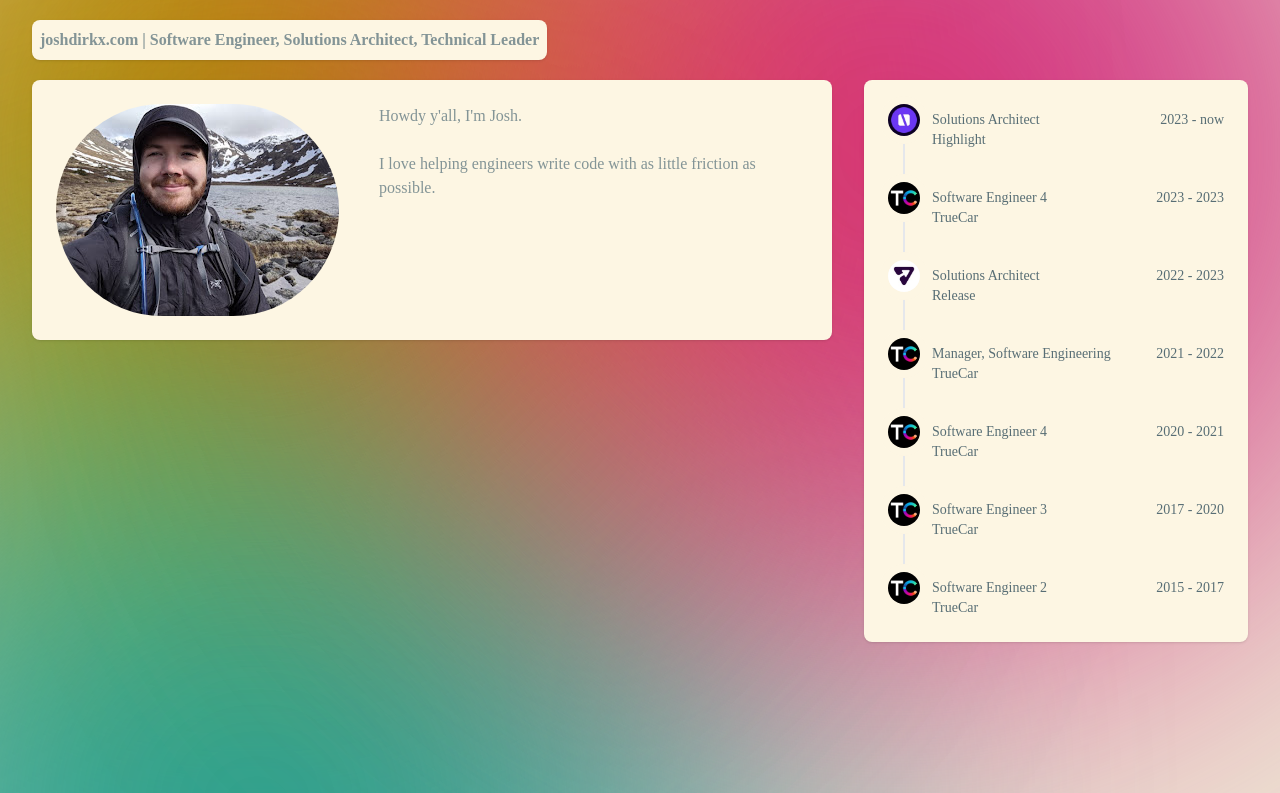
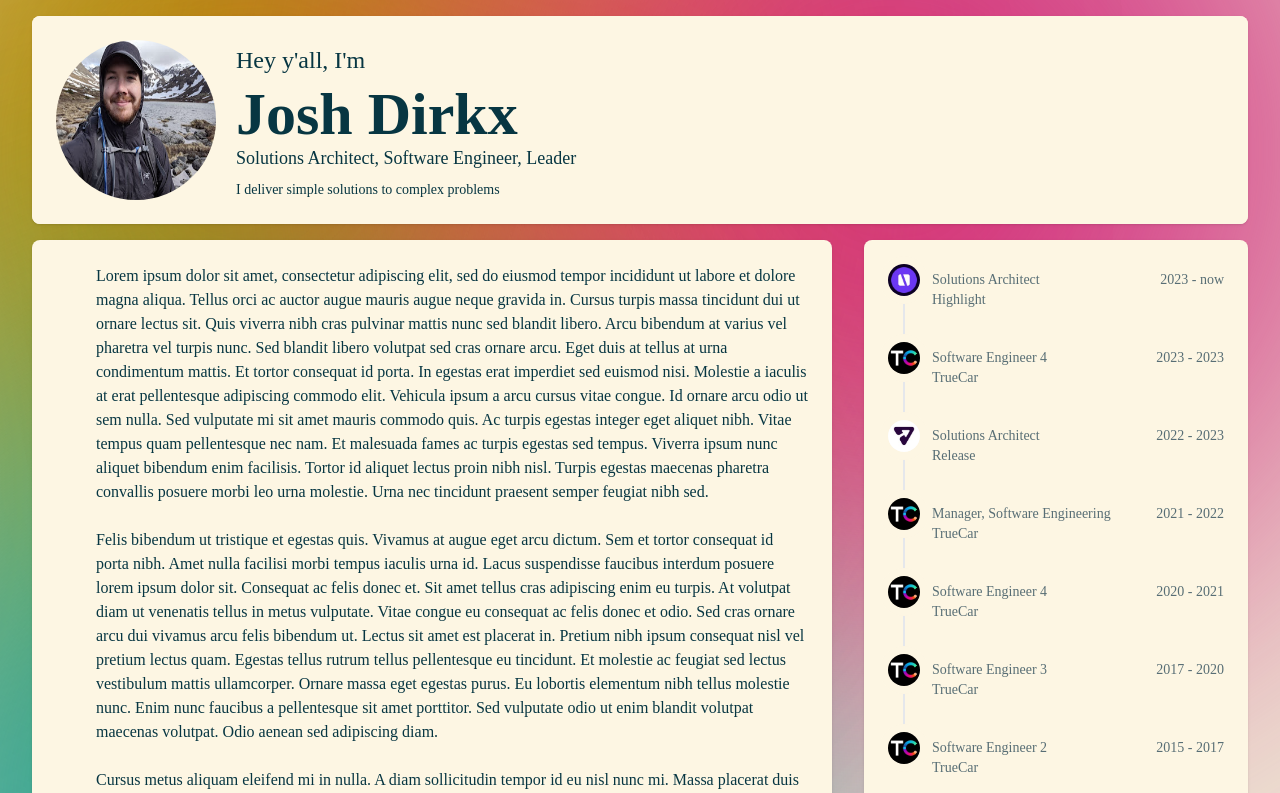
Before and after one commit to joshdirkx/personal-website, a React (Create React App) app in the folder frontend/: page / in a window 1280 px wide. Shown: the top 793 px of the page. Built offline with nearby package versions, Linux system fonts and the light colour scheme.

Commit message:
new header

```diff
--- /dev/null
+++ b/frontend/src/components/Header.tsx
@@ -0,0 +1,38 @@
+import Headshot from "../images/headshot.png";
+
+export default function Header() {
+  return (
+    <div className="overflow-hidden rounded-lg bg-solarized-base3 shadow mt-4 mb-4">
+      <h2 className="sr-only" id="profile-overview-title">
+        Profile Overview
+      </h2>
+      <div className="bg-solarized-base3 p-6">
+        <div className="sm:flex sm:items-center sm:justify-between">
+          <div className="sm:flex sm:space-x-5">
+            <div className="flex-shrink-0">
+              <img
+                className="mx-auto h-40 w-40 rounded-full"
+                src={Headshot}
+                alt=""
+              />
+            </div>
+            <div className="mt-4 text-center sm:mt-0 sm:pt-1 sm:text-left">
+              <p className="text-2xl font-medium text-solarized-base02">
+                Hey y'all, I'm
+              </p>
+              <p className="text-6xl font-bold text-solarized-base02 pt-2">
+                Josh Dirkx
+              </p>
+              <p className="text-lg font-medium text-solarized-base02">
+                Solutions Architect, Software Engineer, Leader
+              </p>
+              <p className="text-sm font-medium text-solarized-base02 pt-2">
+                I deliver simple solutions to complex problems
+              </p>
+            </div>
+          </div>
+        </div>
+      </div>
+    </div>
+  );
+}
--- a/frontend/src/components/Layout.tsx
+++ b/frontend/src/components/Layout.tsx
@@ -1,12 +1,16 @@
-import { Popover } from '@headlessui/react'
-import Background from './Background'
-import WorkHistory from './WorkHistory'
-import Headshot from '../images/headshot.png'
+import { Popover } from "@headlessui/react";
+import Background from "./Background";
+import WorkHistory from "./WorkHistory";
+// import ArticleList from "./ArticleList";
+import Header from "./Header";
+// const navigation = [
+//   { name: "About", href: "#", current: true },
+//   { name: "Articles", href: "#", current: false },
+// ];
 
-// const navigation = [
-//   // { name: 'About', href: '#', current: true },
-//   // { name: 'Articles', href: '#', current: false },
-// ]
+function classNames(...classes: any[]) {
+  return classes.filter(Boolean).join(" ");
+}
 
 export default function Layout() {
   return (
@@ -16,12 +20,7 @@ export default function Layout() {
           {({ open }) => (
             <>
               <div className="mx-auto max-w-3xl px-4 sm:px-6 lg:max-w-7xl lg:px-8">
-                <div className="relative flex items-center justify-center py-5 lg:justify-between">
-                  <div className="absolute left-0 flex-shrink-0 lg:static text-solarized-base0 bg-solarized-base3 rounded-lg p-2 shadow font-bold">
-                    joshdirkx.com | Software Engineer, Solutions Architect, Technical Leader
-                  </div>
-                </div>
-                {/*<Header />*/}
+                <Header />
                 {/*<div className="hidden border-t border-white border-opacity-20 py-5 lg:block">*/}
                 {/*  <div className="grid grid-cols-3 items-center gap-8">*/}
                 {/*    <div className="col-span-2">*/}
@@ -31,10 +30,10 @@ export default function Layout() {
                 {/*            key={item.name}*/}
                 {/*            href={item.href}*/}
                 {/*            className={classNames(*/}
-                {/*              item.current ? 'text-white' : 'text-indigo-100',*/}
-                {/*              'rounded-md bg-white bg-opacity-0 px-3 py-2 text-sm font-medium hover:bg-opacity-10'*/}
+                {/*              item.current ? "text-white" : "text-indigo-100",*/}
+                {/*              "rounded-md bg-white bg-opacity-0 px-3 py-2 text-sm font-medium hover:bg-opacity-10",*/}
                 {/*            )}*/}
-                {/*            aria-current={item.current ? 'page' : undefined}*/}
+                {/*            aria-current={item.current ? "page" : undefined}*/}
                 {/*          >*/}
                 {/*            {item.name}*/}
                 {/*          </a>*/}
@@ -59,17 +58,104 @@ export default function Layout() {
                   </h2>
                   <div className="overflow-hidden rounded-lg bg-solarized-base3 shadow">
                     <div className="p-6">
-                        <div className="flex">
-                          <img
-                            src={Headshot}
-                            className="object-contain rounded-full flex items-center justify-center"
-                            alt="headshot"
-                          />
-                          <div className="pb-4 pl-10 text-solarized-base0">
-                            Howdy y'all, I'm Josh.<br /><br />
-                            I love helping engineers write code with as little friction as possible.
-                          </div>
+                      <div className="flex">
+                        <div className="pb-4 pl-10 text-solarized-base02">
+                          Lorem ipsum dolor sit amet, consectetur adipiscing
+                          elit, sed do eiusmod tempor incididunt ut labore et
+                          dolore magna aliqua. Tellus orci ac auctor augue
+                          mauris augue neque gravida in. Cursus turpis massa
+                          tincidunt dui ut ornare lectus sit. Quis viverra nibh
+                          cras pulvinar mattis nunc sed blandit libero. Arcu
+                          bibendum at varius vel pharetra vel turpis nunc. Sed
+                          blandit libero volutpat sed cras ornare arcu. Eget
+                          duis at tellus at urna condimentum mattis. Et tortor
+                          consequat id porta. In egestas erat imperdiet sed
+                          euismod nisi. Molestie a iaculis at erat pellentesque
+                          adipiscing commodo elit. Vehicula ipsum a arcu cursus
+                          vitae congue. Id ornare arcu odio ut sem nulla. Sed
+                          vulputate mi sit amet mauris commodo quis. Ac turpis
+                          egestas integer eget aliquet nibh. Vitae tempus quam
+                          pellentesque nec nam. Et malesuada fames ac turpis
+                          egestas sed tempus. Viverra ipsum nunc aliquet
+                          bibendum enim facilisis. Tortor id aliquet lectus
+                          proin nibh nisl. Turpis egestas maecenas pharetra
+                          convallis posuere morbi leo urna molestie. Urna nec
+                          tincidunt praesent semper feugiat nibh sed.
+                          <br />
+                          <br />
+                          Felis bibendum ut tristique et egestas quis. Vivamus
+                          at augue eget arcu dictum. Sem et tortor consequat id
+                          porta nibh. Amet nulla facilisi morbi tempus iaculis
+                          urna id. Lacus suspendisse faucibus interdum posuere
+                          lorem ipsum dolor sit. Consequat ac felis donec et.
+                          Sit amet tellus cras adipiscing enim eu turpis. At
+                          volutpat diam ut venenatis tellus in metus vulputate.
+                          Vitae congue eu consequat ac felis donec et odio. Sed
+                          cras ornare arcu dui vivamus arcu felis bibendum ut.
+                          Lectus sit amet est placerat in. Pretium nibh ipsum
+                          consequat nisl vel pretium lectus quam. Egestas tellus
+                          rutrum tellus pellentesque eu tincidunt. Et molestie
+                          ac feugiat sed lectus vestibulum mattis ullamcorper.
+                          Ornare massa eget egestas purus. Eu lobortis elementum
+                          nibh tellus molestie nunc. Enim nunc faucibus a
+                          pellentesque sit amet porttitor. Sed vulputate odio ut
+                          enim blandit volutpat maecenas volutpat. Odio aenean
+                          sed adipiscing diam.
+                          <br />
+                          <br />
+                          Cursus metus aliquam eleifend mi in nulla. A diam
+                          sollicitudin tempor id eu nisl nunc mi. Massa placerat
+                          duis ultricies lacus sed turpis tincidunt id aliquet.
+                          Eget nullam non nisi est sit amet facilisis magna.
+                          Turpis massa tincidunt dui ut. Purus in mollis nunc
+                          sed id semper risus in. A diam sollicitudin tempor id
+                          eu. Commodo quis imperdiet massa tincidunt nunc
+                          pulvinar sapien. Felis bibendum ut tristique et
+                          egestas. Tempor orci dapibus ultrices in iaculis nunc
+                          sed augue. Quam lacus suspendisse faucibus interdum
+                          posuere lorem ipsum dolor. Porta nibh venenatis cras
+                          sed felis eget velit aliquet. Tellus elementum
+                          sagittis vitae et leo duis ut diam quam. Tellus rutrum
+                          tellus pellentesque eu tincidunt tortor aliquam. Odio
+                          morbi quis commodo odio aenean sed adipiscing diam. In
+                          hendrerit gravida rutrum quisque non. At volutpat diam
+                          ut venenatis tellus. Ornare arcu dui vivamus arcu
+                          felis bibendum ut tristique et.
+                          <br />
+                          <br />
+                          Auctor neque vitae tempus quam pellentesque nec nam
+                          aliquam sem. Eget arcu dictum varius duis. Cum sociis
+                          natoque penatibus et magnis dis. Faucibus vitae
+                          aliquet nec ullamcorper sit amet risus. Purus viverra
+                          accumsan in nisl nisi. Pellentesque diam volutpat
+                          commodo sed egestas egestas. Eu scelerisque felis
+                          imperdiet proin. Id aliquet lectus proin nibh nisl
+                          condimentum id venenatis a. Sed risus ultricies
+                          tristique nulla aliquet. Non blandit massa enim nec
+                          dui. A diam maecenas sed enim ut sem viverra aliquet
+                          eget. Aliquet nibh praesent tristique magna sit amet
+                          purus. Eget nulla facilisi etiam dignissim diam quis
+                          enim lobortis scelerisque.
+                          <br />
+                          <br />
+                          Sit amet dictum sit amet justo donec enim diam
+                          vulputate. Augue mauris augue neque gravida in
+                          fermentum. Ullamcorper sit amet risus nullam eget
+                          felis eget. Sodales neque sodales ut etiam sit amet
+                          nisl. Vulputate eu scelerisque felis imperdiet proin
+                          fermentum leo. Euismod quis viverra nibh cras
+                          pulvinar. Ligula ullamcorper malesuada proin libero
+                          nunc consequat interdum varius sit. Placerat orci
+                          nulla pellentesque dignissim. Arcu cursus vitae congue
+                          mauris. Fusce ut placerat orci nulla pellentesque. Sed
+                          velit dignissim sodales ut eu sem integer vitae. Amet
+                          mattis vulputate enim nulla aliquet porttitor.
+                          Pellentesque habitant morbi tristique senectus et.
+                          Auctor eu augue ut lectus. Libero volutpat sed cras
+                          ornare arcu dui vivamus. Varius vel pharetra vel
+                          turpis nunc eget lorem dolor.
                         </div>
+                      </div>
                     </div>
                   </div>
                 </section>
@@ -88,9 +174,10 @@ export default function Layout() {
                 </section>
               </div>
             </div>
+            {/*<ArticleList />*/}
           </div>
         </main>
       </div>
     </>
-  )
+  );
 }
```
